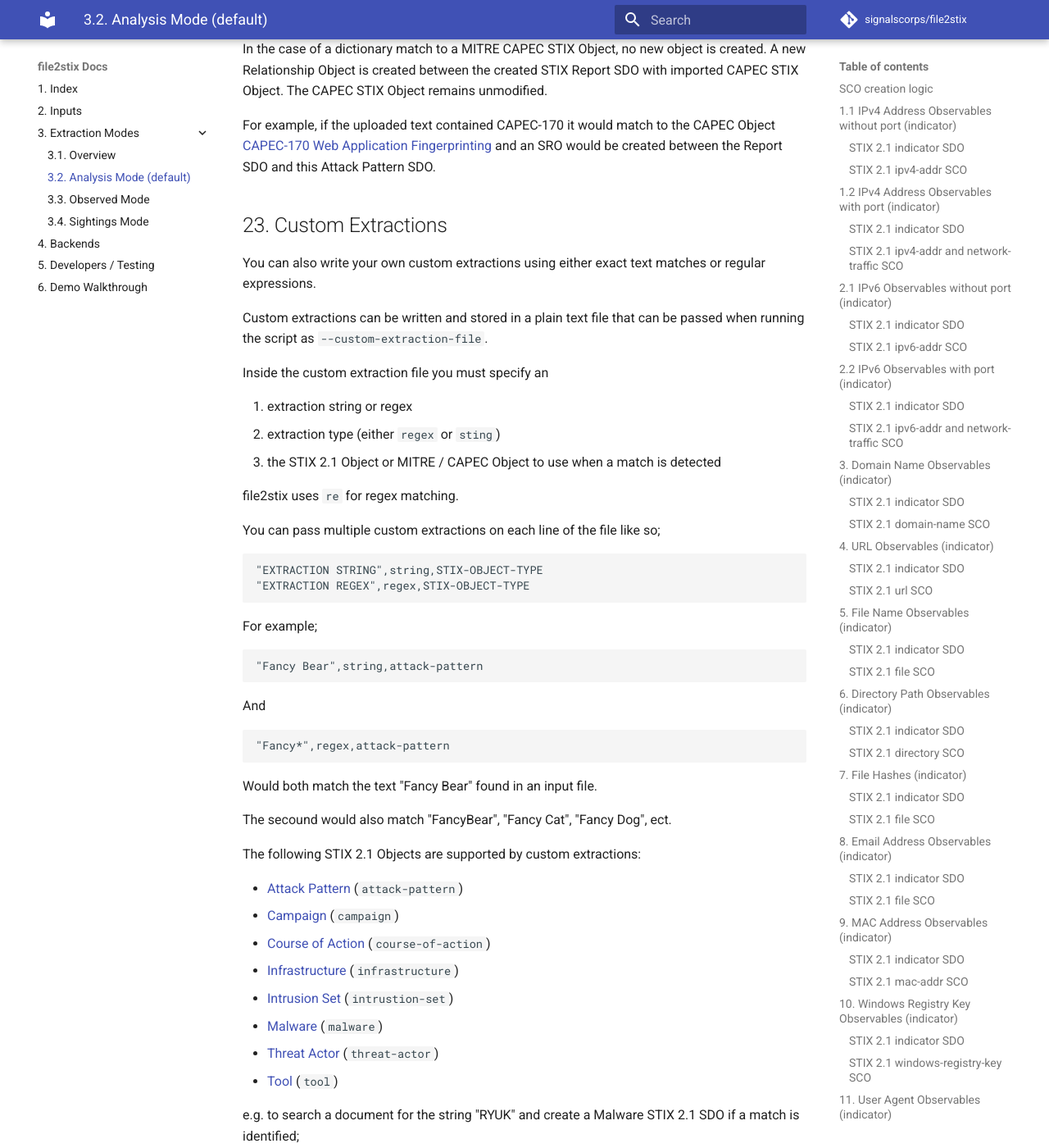
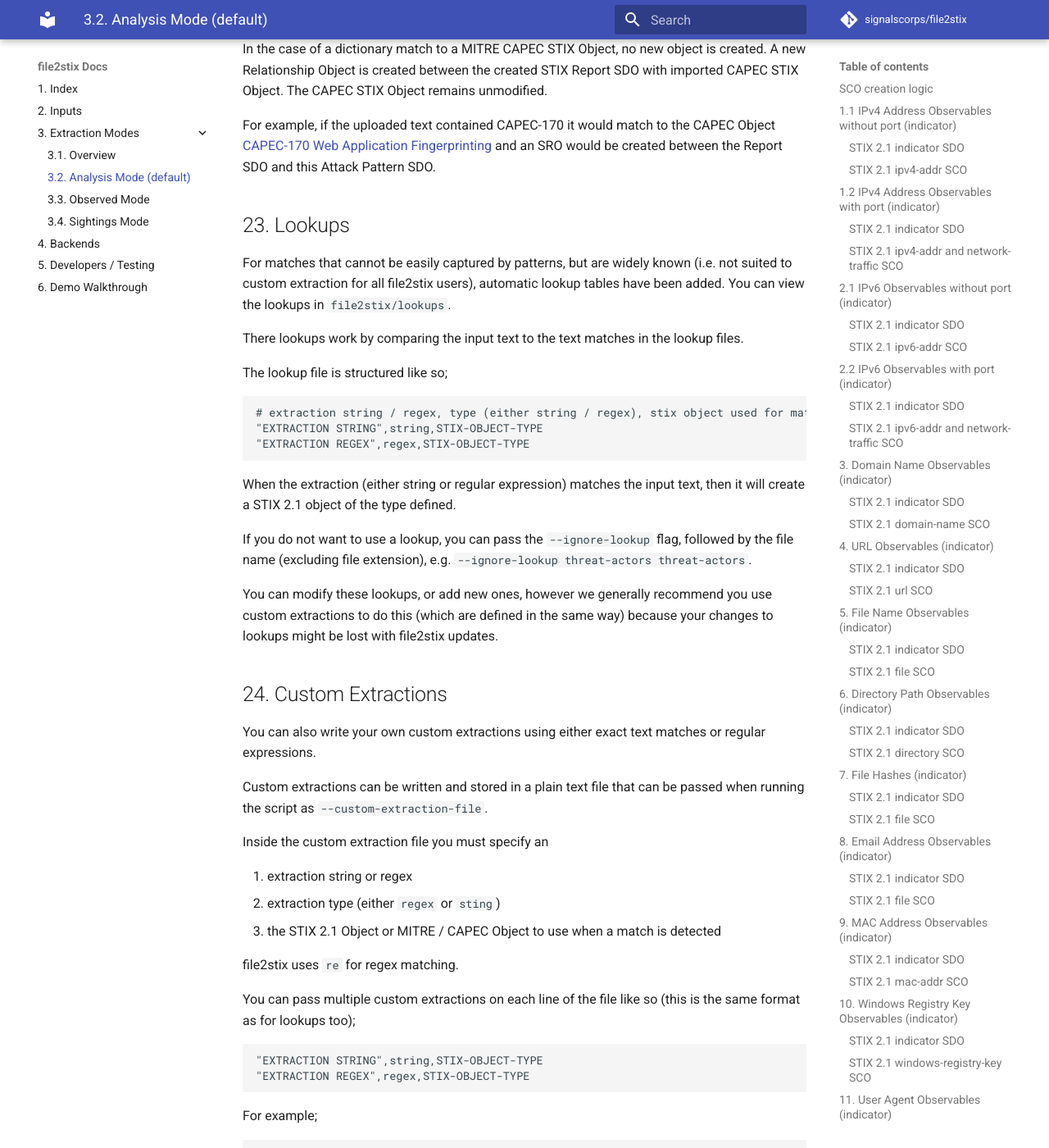
Before and after one commit to signalscorps/file2stix, an MkDocs documentation site: the page built from docs/extractions-analysis-mode.md, in a window 1280 px wide and 1400 px high, scrolled down 27416 px. Shown: the whole window at 82% size. Built offline with MkDocs 1.6.1 and Material for MkDocs 9.7.7, drawn with Linux system fonts in a browser that asks for light colours; comment, search, counter and statistics services are not loaded.

Commit message:
adding more content to docs

````diff
--- a/docs/extractions-analysis-mode.md
+++ b/docs/extractions-analysis-mode.md
@@ -1229,7 +1229,27 @@
 
 For example, if the uploaded text contained CAPEC-170 it would match to the CAPEC Object [CAPEC-170 Web Application Fingerprinting](https://github.com/mitre/cti/blob/master/capec/2.1/attack-pattern/attack-pattern--0cf857f6-afa4-4f0c-850f-58a4f11df157.json) and an SRO would be created between the Report SDO and this Attack Pattern SDO.
 
-## 23. Custom Extractions
+## 23. Lookups
+
+For matches that cannot be easily captured by patterns, but are widely known (i.e. not suited to custom extraction for all file2stix users), automatic lookup tables have been added. You can view the lookups in `file2stix/lookups`.
+
+There lookups work by comparing the input text to the text matches in the lookup files.
+
+The lookup file is structured like so;
+
+```csv
+# extraction string / regex, type (either string / regex), stix object used for match
+"EXTRACTION STRING",string,STIX-OBJECT-TYPE
+"EXTRACTION REGEX",regex,STIX-OBJECT-TYPE
+```
+
+When the extraction (either string or regular expression) matches the input text, then it will create a STIX 2.1 object of the type defined.
+
+If you do not want to use a lookup, you can pass the `--ignore-lookup` flag, followed by the file name (excluding file extension), e.g. `--ignore-lookup threat-actors threat-actors`.
+
+You can modify these lookups, or add new ones, however we generally recommend you use custom extractions to do this (which are defined in the same way) because your changes to lookups might be lost with file2stix updates.
+
+## 24. Custom Extractions
 
 You can also write your own custom extractions using either exact text matches or regular expressions.
 
@@ -1243,7 +1263,7 @@
 
 file2stix uses `re` for regex matching.
 
-You can pass multiple custom extractions on each line of the file like so;
+You can pass multiple custom extractions on each line of the file like so (this is the same format as for lookups too);
 
 ```csv
 "EXTRACTION STRING",string,STIX-OBJECT-TYPE
````
Also changed, not shown: 6 other files.
